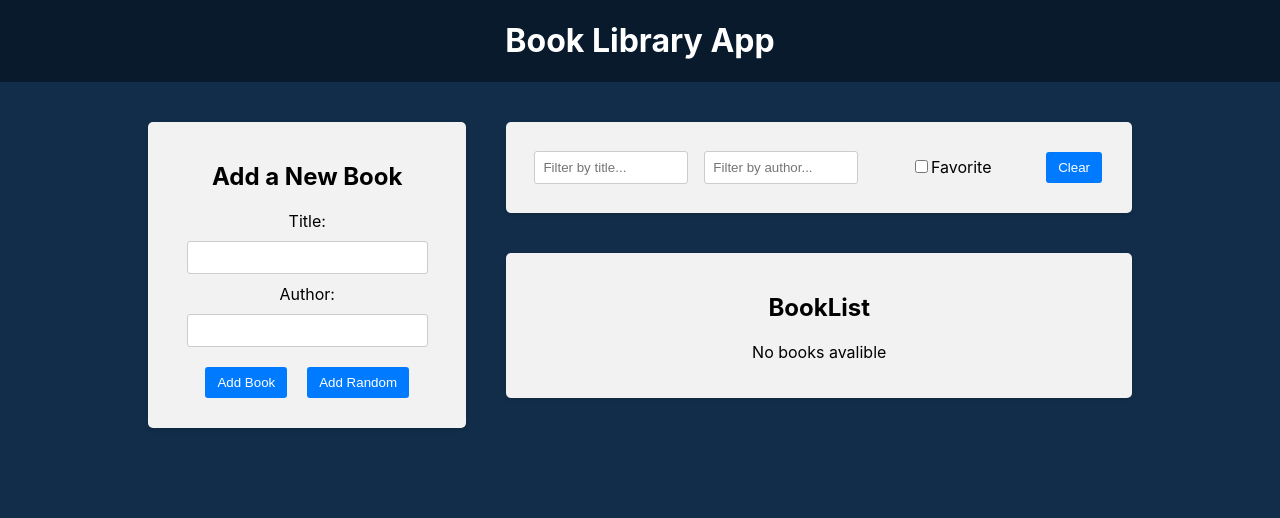
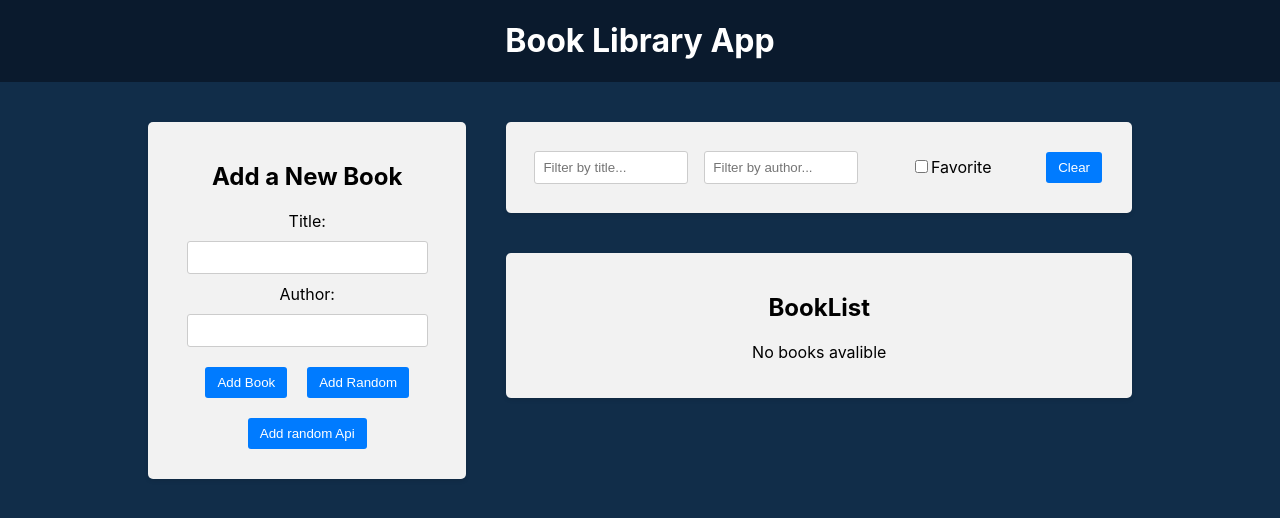
Before and after one commit to ShR4528/react-redux, a React (Create React App) app in the folder frontend/: page / in a window 1280 px wide. Shown: the top 518 px of the page. Built offline with nearby package versions, Linux system fonts and the light colour scheme.

Commit message:
add random book by api

```diff
--- a/frontend/package.json
+++ b/frontend/package.json
@@ -7,6 +7,7 @@
     "@testing-library/jest-dom": "^5.17.0",
     "@testing-library/react": "^13.4.0",
     "@testing-library/user-event": "^13.5.0",
+    "axios": "^1.6.3",
     "react": "^18.2.0",
     "react-dom": "^18.2.0",
     "react-icons": "^4.12.0",
--- a/frontend/src/components/BookForm/BookForm.js
+++ b/frontend/src/components/BookForm/BookForm.js
@@ -1,4 +1,5 @@
 import './BookForm.css';
+import axios from 'axios';
 
 import { useState } from "react";
 import { useDispatch } from 'react-redux';
@@ -29,6 +30,22 @@ const BookForm = () => {
             setAuthor('');
         }
     };
+
+    const handleAddRandomByApi = async () => {
+
+        try {
+
+            const res = await axios.get('http://localhost:4000/random-book');
+            if (res?.data?.title && res?.data?.author) {
+                dispatch(addBook(createBookWithID(res.data)));
+            }
+        } catch (error) {
+            console.log(error);
+        }
+
+
+
+    };
     return (
         <div className="app-block book-form">
             <h2>Add a New Book</h2>
@@ -44,6 +61,9 @@ const BookForm = () => {
                 </div>
                 <button type="submit">Add Book</button>
                 <button type="button" onClick={handleAddRandomBook}>Add Random</button>
+                <button type="button" onClick={handleAddRandomByApi}>
+                    Add random Api
+                </button>
             </form>
         </div>
     );
--- a/frontend/src/components/BookList/BookList.js
+++ b/frontend/src/components/BookList/BookList.js
@@ -69,8 +69,9 @@ const BookList = () => {
                     {filterBooks.map((book, i) => (
                         <li key={book.id}>
                             <div className="book-info">
-                                {++i}. {highlightMatch(book.title, titleFilter)}
-                                by <strong>{highlightMatch(book.author, authorFilter)}</strong>
+                                {++i}. {highlightMatch(book.title, titleFilter)}{' '}
+                                by{' '}
+                                <strong>{highlightMatch(book.author, authorFilter)}</strong>
                             </div>
                             <div className="book-actions">
                                 <span onClick={() => handleToggleFavorite(book.id)}>
```
Also changed, not shown: 1 other file (tests, documents, lock files or other folders).
